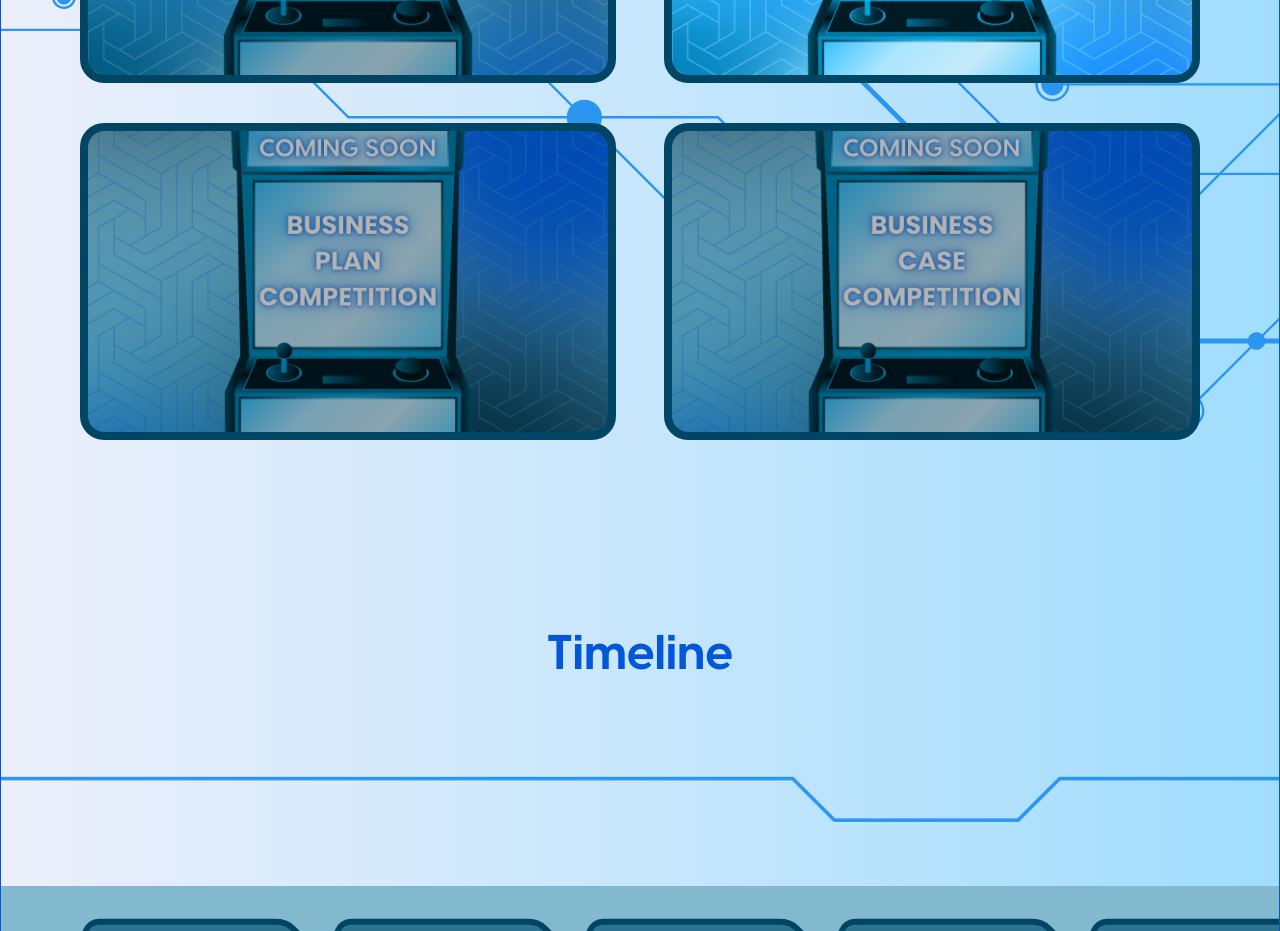
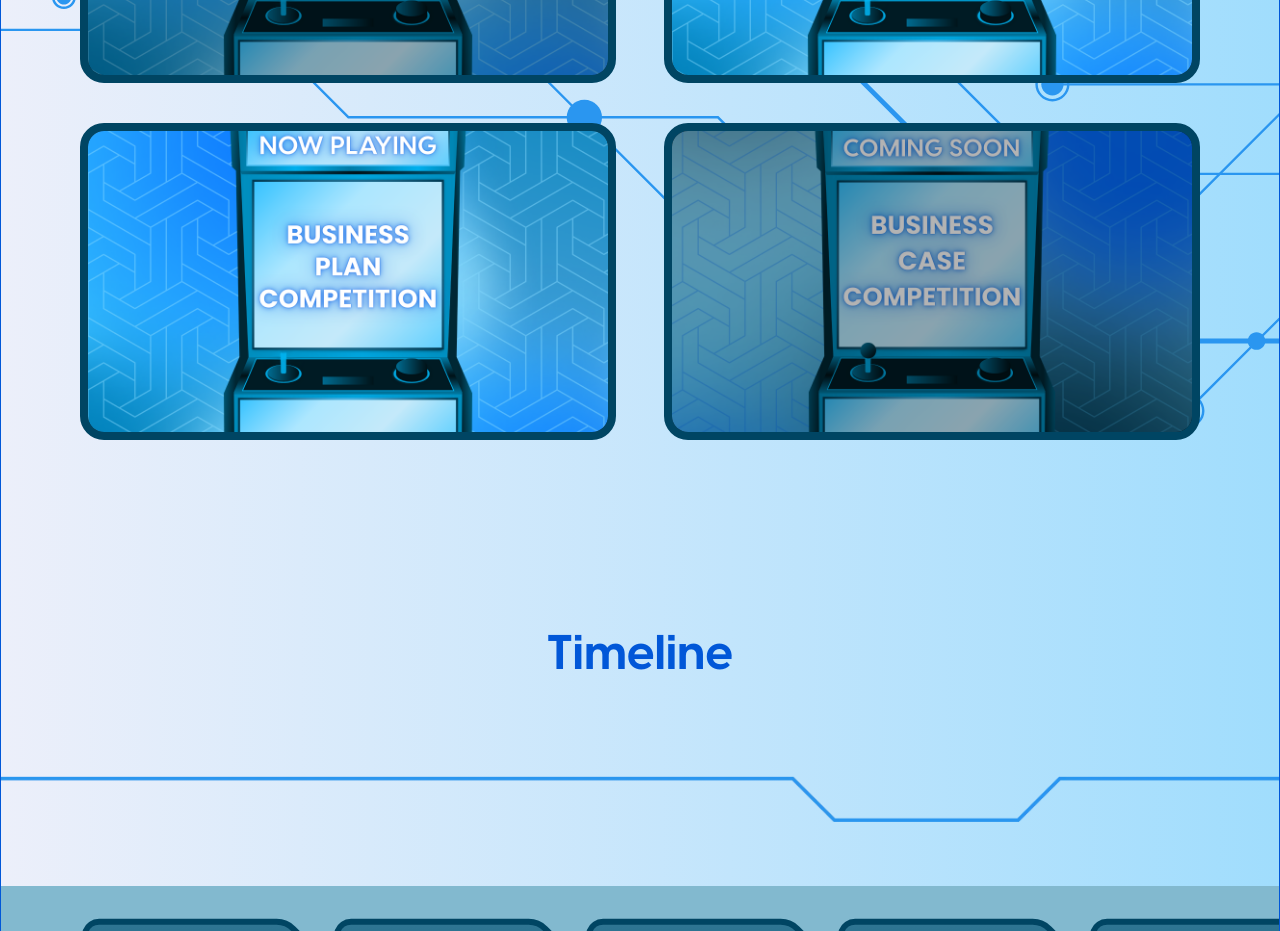
Before and after one commit to uiinnovationwar2025-max/uiiw, a Next.js app: page / in a window 1280 px wide. Shown: the part 1300-2231 px from the top of the page. Built offline with nearby package versions, Linux system fonts and the light colour scheme.

Commit message:
feat: opreg bpc

```diff
--- a/modules/LandingPageModules/components/OurPrograms.tsx
+++ b/modules/LandingPageModules/components/OurPrograms.tsx
@@ -48,11 +48,11 @@
     },
     {
       id: 3,
-      img: "/bpc.png",
+      img: "/bpc-nowplaying.png",
       name: "BPC",
       description:
         "Business Plan Competition (BPC) merupakan kompetisi rencana bisnis yang diselenggarakan untuk siswa Sekolah Menengah Atas (SMA). Tujuannya adalah untuk mendorong kreativitas, inovasi, dan semangat kewirausahaan di kalangan remaja. BPC dilengkapi dengan mentoring yang merupakan kegiatan pelatihan khusus bagi para finalis BPC untuk memberikan performa yang maksimal dalam final pitch deck. Kegiatan mentoring terdiri atas pemberian evaluasi, saran, dan kritik dari mentor terhadap finalis. Pelaksanaan mentoring dilakukan secara daring dengan sistem breakout room.",
-      opreg: "Coming Soon",
+      opreg: "",
     },
     {
       id: 4,
--- a/modules/RegisterModules/index.tsx
+++ b/modules/RegisterModules/index.tsx
@@ -36,8 +36,8 @@
     title: "Business Plan Competition",
     description:
       "Business Plan Competition (BPC) merupakan kompetisi rencana bisnis yang diselenggarakan untuk siswa Sekolah Menengah Atas (SMA). Tujuannya adalah untuk mendorong kreativitas, inovasi, dan semangat kewirausahaan di kalangan remaja. BPC dilengkapi dengan mentoring yang merupakan kegiatan pelatihan khusus bagi para finalis BPC untuk memberikan performa yang maksimal dalam final pitch deck. Kegiatan mentoring terdiri atas pemberian evaluasi, saran, dan kritik dari mentor terhadap finalis. Pelaksanaan mentoring dilakukan secara daring dengan sistem breakout room.",
-    url: "",
-    opreg: "Coming Soon",
+    url: "https://docs.google.com/forms/d/e/1FAIpQLSeDxnJ3XYvOzVLHOSFhR7mtfjjpLhWssR8MB1D8LX_mJ9hQHQ/viewform?usp=sharing&ouid=105661591994519728377",
+    opreg: "",
   },
   {
     value: "bcc",
```
